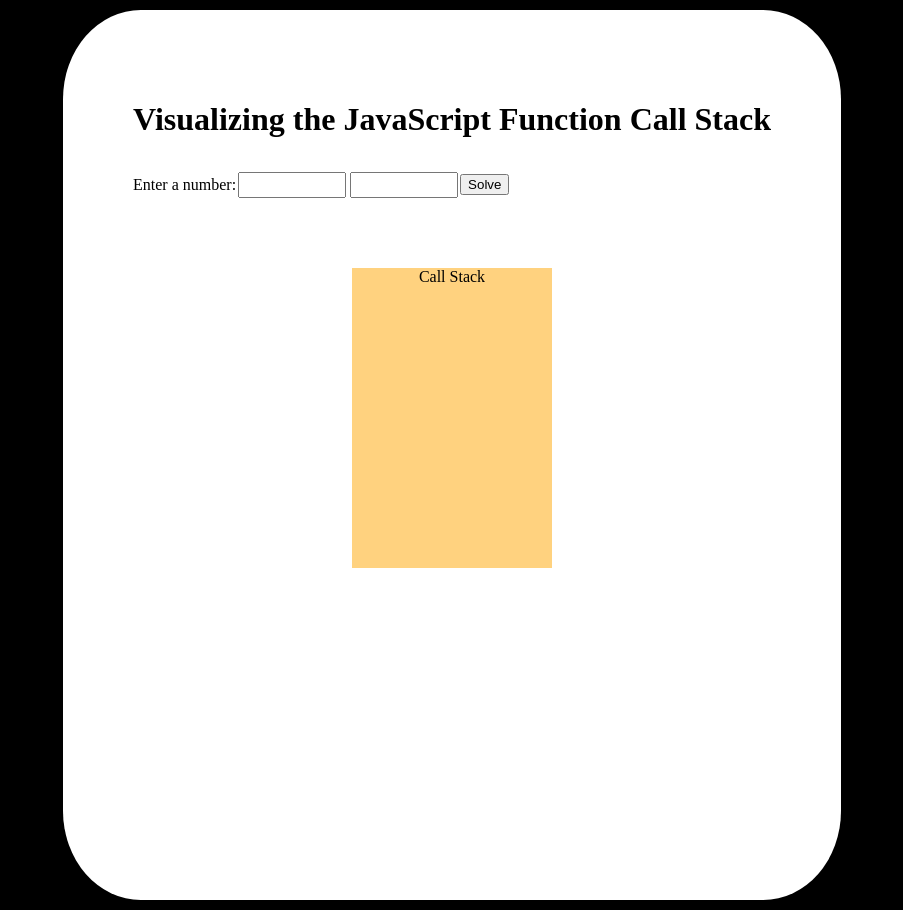
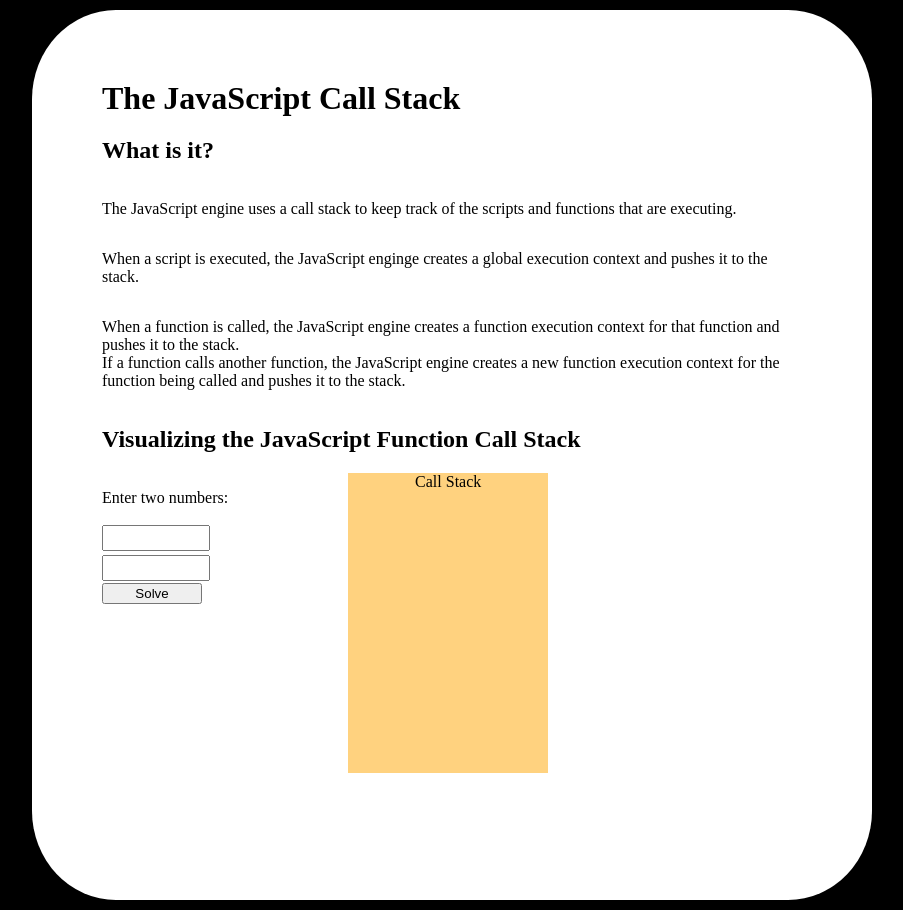
Before and after one commit to alex-netwave/js-exercises, a plain HTML site: page 3 - function basics/2 - javascript - call stack/index.html in a window 1280 px wide. Shown: the whole page, without its empty margins (188-1091 px from the left). Drawn offline with Linux system fonts and the light colour scheme.

Commit message:
added explanation and rearranged content

```diff
--- a/3 - function basics/2 - javascript - call stack/index.html
+++ b/3 - function basics/2 - javascript - call stack/index.html
@@ -9,17 +9,34 @@
 </head>
 <body>
     <div class="top-row">
-        <h1>Visualizing the JavaScript Function Call Stack</h1>
+        <h1>The JavaScript Call Stack</h1>
+        <h2>What is it?</h2>
+        <p>The JavaScript engine uses a call stack to keep track of the scripts and functions that
+        are executing.</p>
+        <p>
+        When a script is executed, the JavaScript enginge creates a global execution context and
+        pushes it to the stack.
+        </p>
+        <p>
+        When a function is called, the JavaScript engine creates a function execution context
+        for that function and pushes it to the stack. <br>
+        If a function calls another function, the JavaScript engine creates a new function
+        execution context for the function being called and pushes it to the stack.
+        </p>
+    </div>
+
+    <div class="middle-row">
+    </div>
+
+    <h2>Visualizing the JavaScript Function Call Stack</h2>
+    <div class="bottom-row">
         <div class="prompt-container">
-            <p class="promt-text">Enter a number:</p>
+            <p class="promt-text">Enter two numbers:</p>
             <input class="numberInputA" type="text">
             <input class="numberInputB" type="text">
             <button>Solve</button>
+            <p class="output"></p>
         </div>
-        <p class="output"></p>
-    </div>
-
-    <div class="bottom-row">
         <div class="stack-container">
             <div class="stack-title">Call Stack</div>
             <ul></ul>
--- a/3 - function basics/2 - javascript - call stack/javascript.js
+++ b/3 - function basics/2 - javascript - call stack/javascript.js
@@ -1,3 +1,20 @@
+
+/*
+    Notes:
+    I wasn't familiar with creating delays in JavaScript so these sources helped:
+        - setTimeout: https://developer.mozilla.org/en-US/docs/Web/API/setTimeout
+        - async, await, and promises: https://developer.mozilla.org/en-US/docs/Web/JavaScript/Reference/Statements/async_function
+
+    At some point, the value of para ended up being Promise Object
+        1. Pointed me in right direction: https://stackoverflow.com/questions/46719974/promise-is-returning-object-promise
+
+    At some point, I was getting NaN as para's value
+        Then I ended up asking ChatGPT, which suggested that I needed to wait for
+        for calculations to resolve before returning them or using them for anything.
+            So I added an await to the add and assigned it to a constant BEFORE returning it
+                - This resolved the issue
+        */
+
 const aInput = document.querySelector(".numberInputA");
 const bInput = document.querySelector(".numberInputB");
 const button = document.querySelector("button");
@@ -5,7 +22,7 @@ const para = document.querySelector(".output");
 const list = document.querySelector("ul");
 
 
-let stack = [add.name, average.name]
+let stack = [add.name, average.name, "javascript.js"]
 
 async function add(a,b) {
     await push();
@@ -19,12 +36,13 @@ async function average(a,b) {
 }
 
 button.addEventListener('click', async () => {
+    await push();
     const numA = parseFloat(aInput.value);
     const numB = parseFloat(bInput.value);
     const result = await average(numA, numB);
-    para.textContent = result;
+    para.textContent = "Result: " + result;
     poper();
-    stack = [add.name, average.name]
+    stack = [add.name, average.name, "javascript.js"]
 });
 
 function updateStack() {
--- a/3 - function basics/2 - javascript - call stack/style.css
+++ b/3 - function basics/2 - javascript - call stack/style.css
@@ -9,12 +9,14 @@ body {
     margin: 10px;
     padding: 70px;
     height: 750px;
+    width: 700px;
     display: flex;
     flex-direction: column;
     border-radius: 10%;
 }
 
 .top-row,
+.middle-row,
 .bottom-row {
     display: flex;
     flex-direction: column;
@@ -22,12 +24,9 @@ body {
 }
 
 .top-row {
-    height: 25%;
 }
 
 .bottom-row {
-    justify-content: center;
-    align-items: end;
     flex-direction: row;
 }
 .stack-container {
@@ -37,6 +36,7 @@ body {
     background-color: rgb(255, 165, 0, 0.5);
     width: 200px;
     height: 300px;
+    margin-left: 120px;
 }
 
 .stack-title {
@@ -63,12 +63,20 @@ li {
 }
 
 .prompt-container {
-    display: inline-flex;
-    align-items: center;
+    display: flex;
+    flex-direction: column;
+}
+
+button {
+    width: 100px;
 }
 
 input {
     width: 100px;
     height: 20px;
-    margin: 0px 2px;
+    margin: 2px 0px;
 }
+
+h1 {
+    margin: 0px;
+}
```
